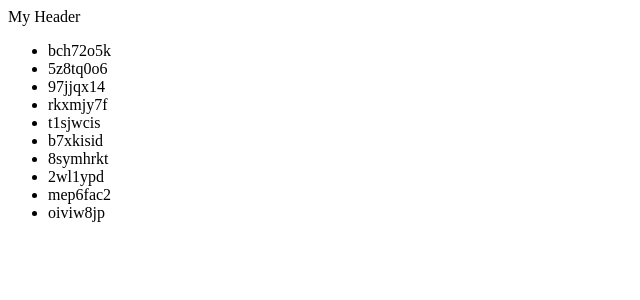
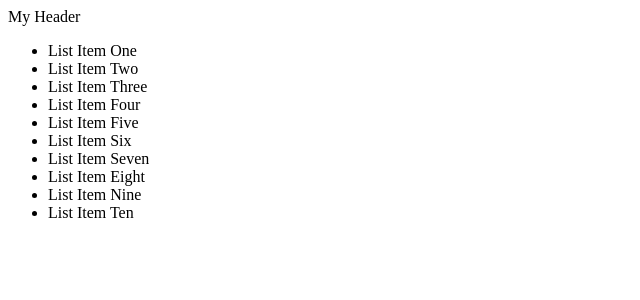
Before and after one commit to MisterPea/DragDrop, a React app: page / in a window 1280 px wide. Shown: the top 300 px of the page, without its empty margins (0-640 px from the left). Built offline with nearby package versions, Linux system fonts and the light colour scheme.

Commit message:
Moved main html body to test folder, to be used with tests

```diff
--- a/src/components/App.js
+++ b/src/components/App.js
@@ -1,5 +1,6 @@
 import React from 'react';
 import DragDrop from '../DragDrop/DragDrop';
+import AppTest from '../../tests/AppTest';
 
 export default function App() {
   const testArray = [];
@@ -9,29 +10,19 @@ export default function App() {
     testArray.push(randomId());
   }
 
+  function myCallback(info) { console.log(info); }
+
   const config = {
     watchDrag: ['one', 'another', 'which'],
+    fileCallback: myCallback,
+    appendToFileCallback: ['id', 'data', 'className'],
   };
   return (
     <div>
       <DragDrop
         options={config}
       >
-        <div className="div-one">
-          <header>My Header</header>
-          <ul>
-            <li data-yabba="hello" data-dabba="bch72o5k" id="bch72o5k" className="drop-list-item one">bch72o5k</li>
-            <li data-yabba="hello" data-dabba="5z8tq0o6" id="5z8tq0o6" className="drop-list-item another">5z8tq0o6</li>
-            <li data-yabba="hello" data-dabba="97jjqx14" id="97jjqx14" className="drop-list-item another">97jjqx14</li>
-            <li data-yabba="hello" data-dabba="rkxmjy7f" id="rkxmjy7f" className="drop-list-item which">rkxmjy7f</li>
-            <li data-yabba="hello" data-dabba="t1sjwcis" id="t1sjwcis" className="drop-list-item which">t1sjwcis</li>
-            <li data-yabba="hello" data-dabba="b7xkisid" id="b7xkisid" className="drop-list-item which">b7xkisid</li>
-            <li data-yabba="hello" data-dabba="8symhrkt" id="8symhrkt" className="drop-list-item which">8symhrkt</li>
-            <li data-yabba="hello" data-dabba="2wl1ypd" id="2wl1ypd" className="drop-list-item which">2wl1ypd</li>
-            <li data-yabba="hello" data-dabba="mep6fac2" id="mep6fac2" className="drop-list-item one">mep6fac2</li>
-            <li data-yabba="hello" data-dabba="oiviw8jp" id="oiviw8jp" className="drop-list-item one">oiviw8jp</li>
-          </ul>
-        </div>
+        <AppTest />
       </DragDrop>
     </div>
 
```
